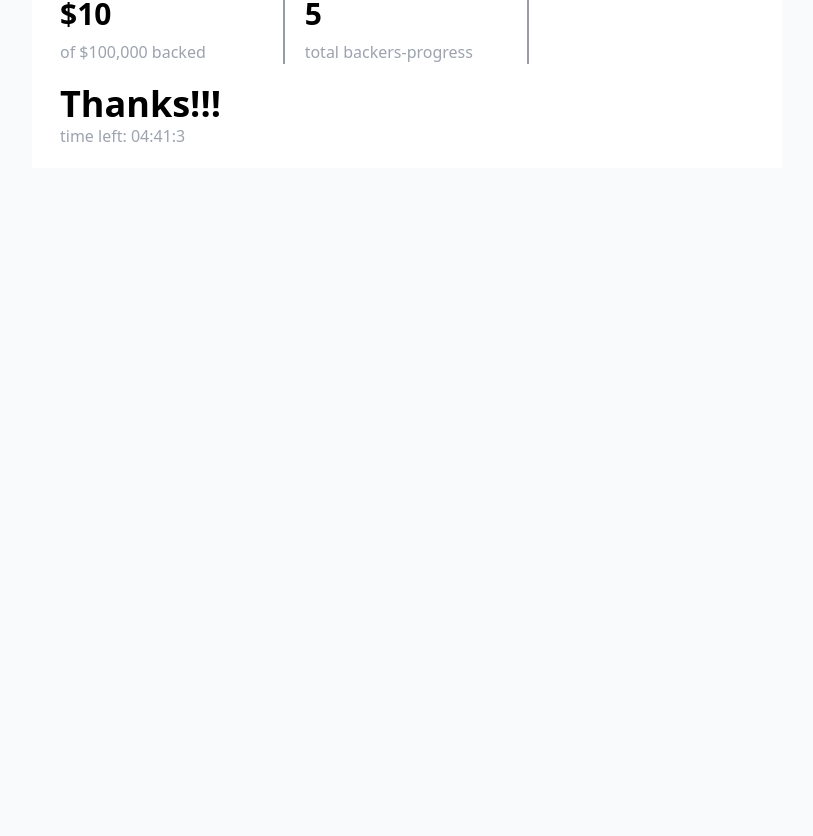
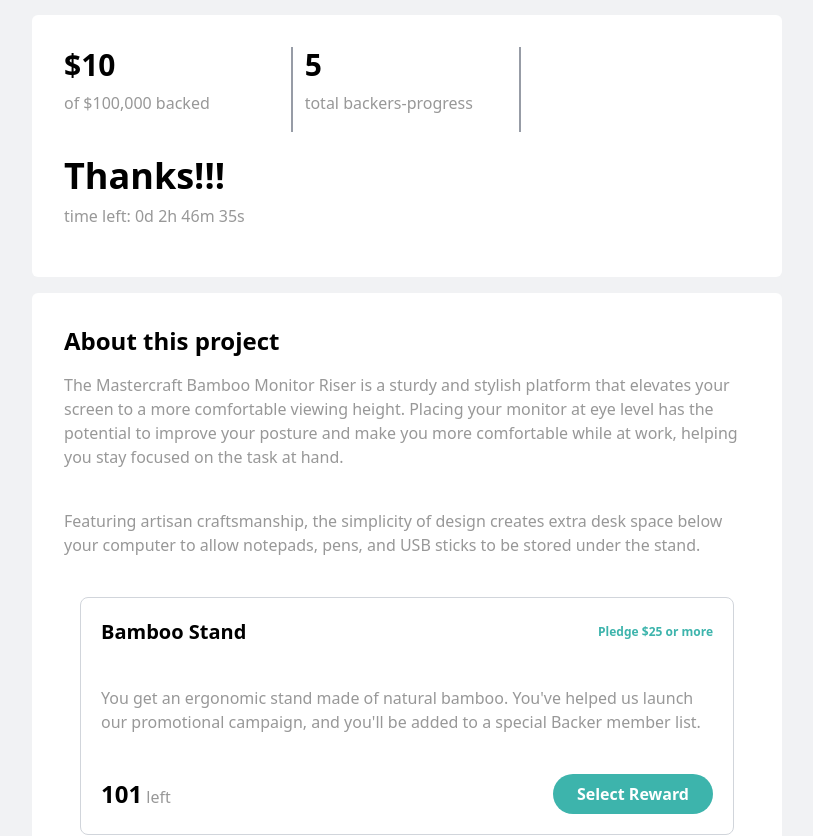
Before and after one commit to svetstoykov/react-practice, a React (Vite) app in the folder frontendmentor-crowdfunding-product-page/: page / in a window 1280 px wide. Shown: the part 544-1380 px from the top of the page, without its empty margins (233-1046 px from the left). Built offline with nearby package versions, Linux system fonts and the light colour scheme.

Commit message:
Finished up the general look and feel
Added new necessary components and styles

```diff
--- a/frontendmentor-crowdfunding-product-page/index.html
+++ b/frontendmentor-crowdfunding-product-page/index.html
@@ -12,7 +12,7 @@
     />
     <title>Crowdfunding</title>
   </head>
-  <body>
+  <body class="bg-gray-300/30">
     <div id="root"></div>
     <script type="module" src="/src/main.tsx"></script>
   </body>
--- a/frontendmentor-crowdfunding-product-page/package.json
+++ b/frontendmentor-crowdfunding-product-page/package.json
@@ -11,6 +11,7 @@
   },
   "dependencies": {
     "react": "^18.3.1",
+    "react-countdown": "^2.3.6",
     "react-dom": "^18.3.1"
   },
   "devDependencies": {
--- a/frontendmentor-crowdfunding-product-page/src/App.tsx
+++ b/frontendmentor-crowdfunding-product-page/src/App.tsx
@@ -4,6 +4,9 @@ import hero from "./assets/images/image-hero-desktop.jpg";
 import heroMobile from "./assets/images/image-hero-mobile.jpg";
 import bookmarkIcon from "./assets/images/icon-bookmark.svg";
 import { useEffect, useState } from "react";
+import rewardTiers from "./data/rewards";
+import Reward from "./components/Reward";
+import Countdown from "react-countdown";
 
 function App() {
   const [currentHero, setCurrentHero] = useState(hero);
@@ -23,8 +26,31 @@ function App() {
     return () => window.removeEventListener("resize", updateHeroImage);
   }, []);
 
+  const countdownRenderer = ({
+    days,
+    hours,
+    minutes,
+    seconds,
+    completed,
+  }: {
+    days: number;
+    hours: number;
+    minutes: number;
+    seconds: number;
+    completed: boolean;
+  }) => {
+    if (completed) {
+      return <span>Time's up!</span>;
+    } else {
       return (
-    <div className="h-full bg-gray-50">
+        <span>
+          {days}d {hours}h {minutes}m {seconds}s
+        </span>
+      );
+    }
+  };
+
+  return (
     <header className="relative w-full p-0 m-0">
       <img
         src={currentHero}
@@ -33,7 +59,7 @@ function App() {
       />
       <nav className="relative z-10 flex justify-between p-10 backdrop-blur-sm ">
         <div className="relative">
-            <img src={logo} alt="crowdfund logo" />
+          <img src={logo} className="relative" alt="crowdfund logo" />
         </div>
         <ul className="relative flex gap-6 font-semibold text-transparent bg-gradient-to-r from-gray-100 to-white bg-clip-text">
           <li>
@@ -80,25 +106,51 @@ function App() {
           </div>
         </section>
         <section>
-            <div className="grid grid-cols-3 p-2 py-5 bg-white">
-              <div className="pl-5 border-r-2 border-gray-500/70">
+          <div className="grid h-full grid-cols-3 p-8 bg-white rounded-md">
+            <div className="border-r-2 border-gray-500/70">
               <h1 className="mb-2 text-3xl font-bold">$10</h1>
               <p className="text-secondary-text">of $100,000 backed</p>
             </div>
-              <div className="pl-5 pr-2 border-r-2 border-gray-500/70">
+            <div className="px-3 border-r-2 border-gray-500/70">
               <h1 className="mb-2 text-3xl font-bold">5</h1>
               <p className="text-secondary-text">total backers-progress</p>
             </div>
             <div></div>
-              <div className="col-span-3 px-5 pt-5">
+            <div className="col-span-3 mt-6">
               <h1 className="text-4xl font-semibold">Thanks!!!</h1>
-                <p className="text-secondary-text">time left: 04:41:3</p>
+              <p className="mt-2 text-secondary-text">
+                {" "}
+                time left:{" "}
+                <Countdown
+                  date={Date.now() + 10000000}
+                  renderer={countdownRenderer}
+                />
+              </p>
             </div>
+          </div>
+        </section>
+        <section className="row-span-4 p-8 bg-white rounded-md">
+          <h1 className="text-2xl font-semibold">About this project</h1>
+          <p className="mt-4 text-secondary-text">
+            The Mastercraft Bamboo Monitor Riser is a sturdy and stylish
+            platform that elevates your screen to a more comfortable viewing
+            height. Placing your monitor at eye level has the potential to
+            improve your posture and make you more comfortable while at work,
+            helping you stay focused on the task at hand.
+          </p>
+          <p className="my-10 text-secondary-text">
+            Featuring artisan craftsmanship, the simplicity of design creates
+            extra desk space below your computer to allow notepads, pens, and
+            USB sticks to be stored under the stand.
+          </p>
+          <div>
+            {rewardTiers.map((reward) => (
+              <Reward key={reward.id} {...reward} />
+            ))}
           </div>
         </section>
       </main>
     </header>
-    </div>
   );
 }
 
--- /dev/null
+++ b/frontendmentor-crowdfunding-product-page/src/components/Reward.tsx
@@ -0,0 +1,31 @@
+import { IRewardTier } from "../data/rewards";
+
+const Reward: React.FC<IRewardTier> = (reward) => {
+  return (
+    <article
+      key={reward.id}
+      className="p-5 m-4 border border-gray-300 rounded-lg"
+    >
+      <header className="flex items-center justify-between">
+        <h2 className="text-xl font-bold">{reward.title}</h2>
+        <span className="text-[0.75rem] font-semibold text-aqua">
+          Pledge ${reward.pledgeAmount} or more
+        </span>
+      </header>
+      <p className="my-10 text-secondary-text">{reward.description}</p>
+      <footer className="flex items-center justify-between">
+        <div className="text-secondary-text">
+          <span className="text-2xl font-bold text-black">
+            {reward.itemsLeft}
+          </span>{" "}
+          left
+        </div>
+        <button className="px-6 py-2 font-semibold text-white rounded-3xl bg-aqua">
+          Select Reward
+        </button>
+      </footer>
+    </article>
+  );
+};
+
+export default Reward;
--- /dev/null
+++ b/frontendmentor-crowdfunding-product-page/src/data/rewards.ts
@@ -0,0 +1,43 @@
+export interface IRewardTier {
+  id: number;
+  title: string;
+  pledgeAmount: number;
+  description: string;
+  itemsLeft: number;
+  isOutOfStock: boolean;
+  shippingIncluded?: boolean;
+}
+
+const rewardTiers: IRewardTier[] = [
+  {
+    id: 1,
+    title: "Bamboo Stand",
+    pledgeAmount: 25,
+    description:
+      "You get an ergonomic stand made of natural bamboo. You've helped us launch our promotional campaign, and you'll be added to a special Backer member list.",
+    itemsLeft: 101,
+    isOutOfStock: false,
+  },
+  {
+    id: 2,
+    title: "Black Edition Stand",
+    pledgeAmount: 75,
+    description:
+      "You get a Black Special Edition computer stand and a personal thank you. You'll be added to our Backer member list. Shipping is included.",
+    itemsLeft: 64,
+    isOutOfStock: false,
+    shippingIncluded: true,
+  },
+  {
+    id: 3,
+    title: "Mahogany Special Edition",
+    pledgeAmount: 200,
+    description:
+      "You get two Special Edition Mahogany stands, a Backer T-Shirt, and a personal thank you. You'll be added to our Backer member list. Shipping is included.",
+    itemsLeft: 0,
+    isOutOfStock: true,
+    shippingIncluded: true,
+  },
+];
+
+export default rewardTiers;
--- a/frontendmentor-crowdfunding-product-page/tailwind.config.js
+++ b/frontendmentor-crowdfunding-product-page/tailwind.config.js
@@ -8,7 +8,7 @@ export default {
     extend: {
       colors: {
         "aqua": "#3db4ac",
-        "secondary-text": "#9CA3AF",
+        "secondary-text": "#989898",
       },
       fontFamily: {
         commisioner: ['"Commissioner"', "sans-serif"],
```
Also changed, not shown: 1 other file (tests, documents, lock files or other folders). Lines whose indentation alone changed are shown as unchanged.
